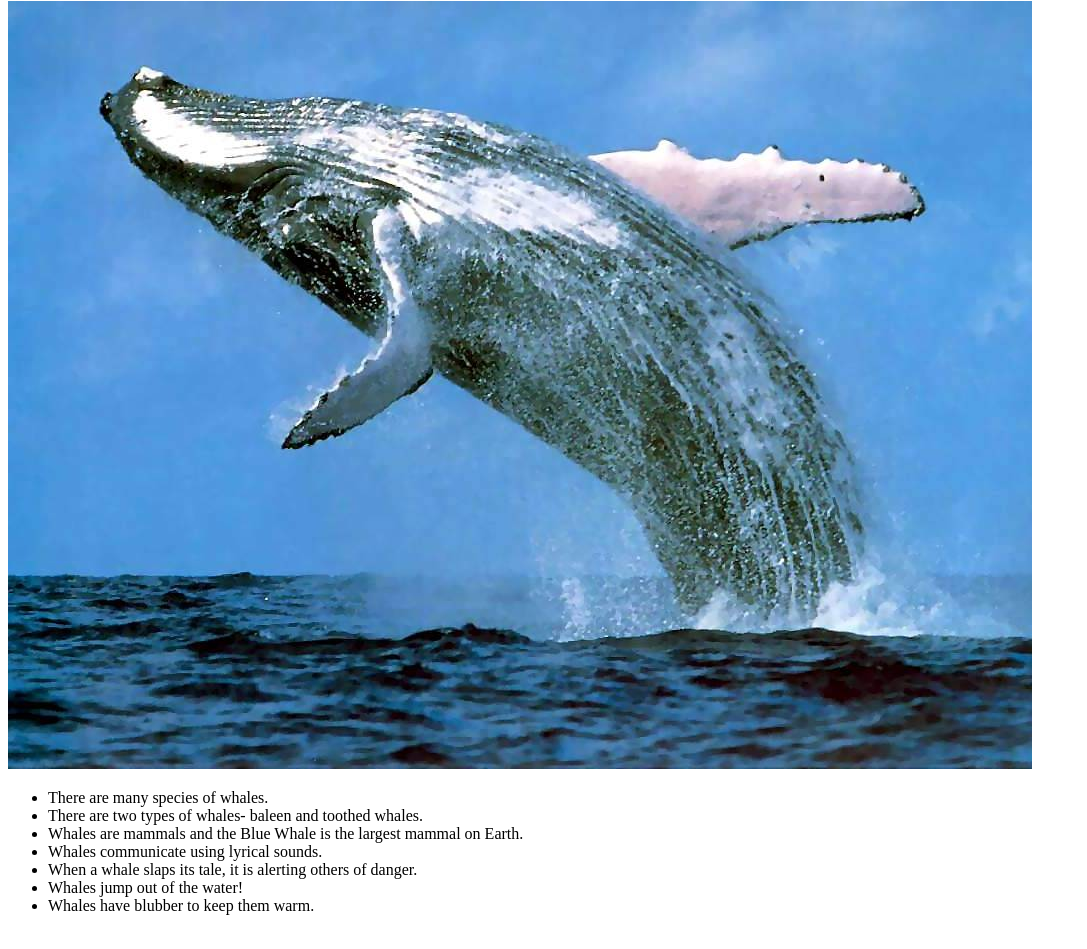
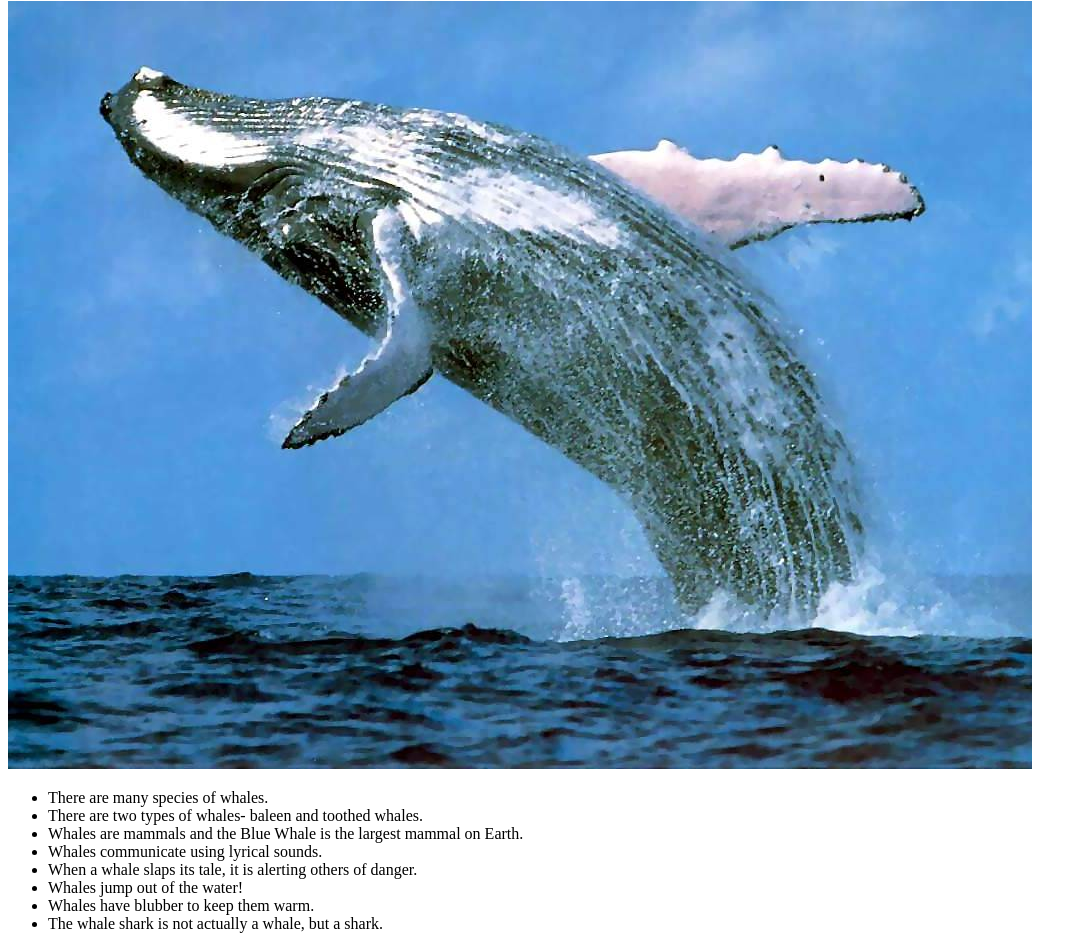
Before and after one commit to remory08/whales, a plain HTML site: page index.html in a window 1280 px wide. Shown: the part 105-1054 px from the top of the page, without its empty margins (0-1087 px from the left). Drawn offline with Linux system fonts and the light colour scheme.

Commit message:
Added whale shark misconception

```diff
--- a/index.html
+++ b/index.html
@@ -15,8 +15,7 @@
     <li>When a whale slaps its tale, it is alerting others of danger.</li>
     <li>Whales jump out of the water!</li>
     <li>Whales have blubber to keep them warm.</li>
-
-
+    <li>The whale shark is not actually a whale, but a shark.</li>
   </ul>
 </body>
 </html>
```
